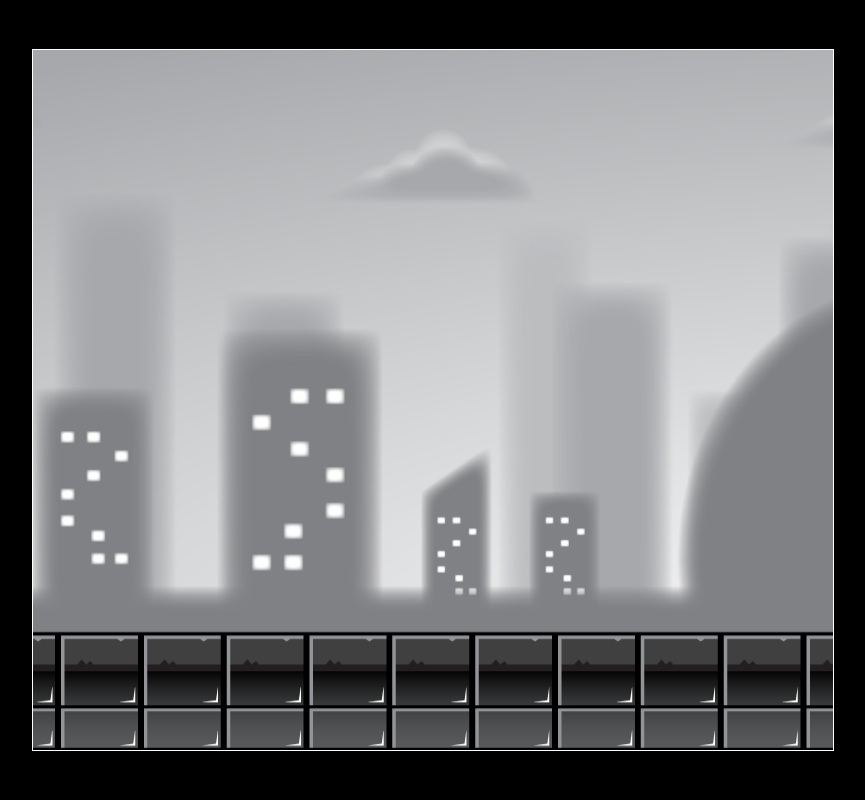
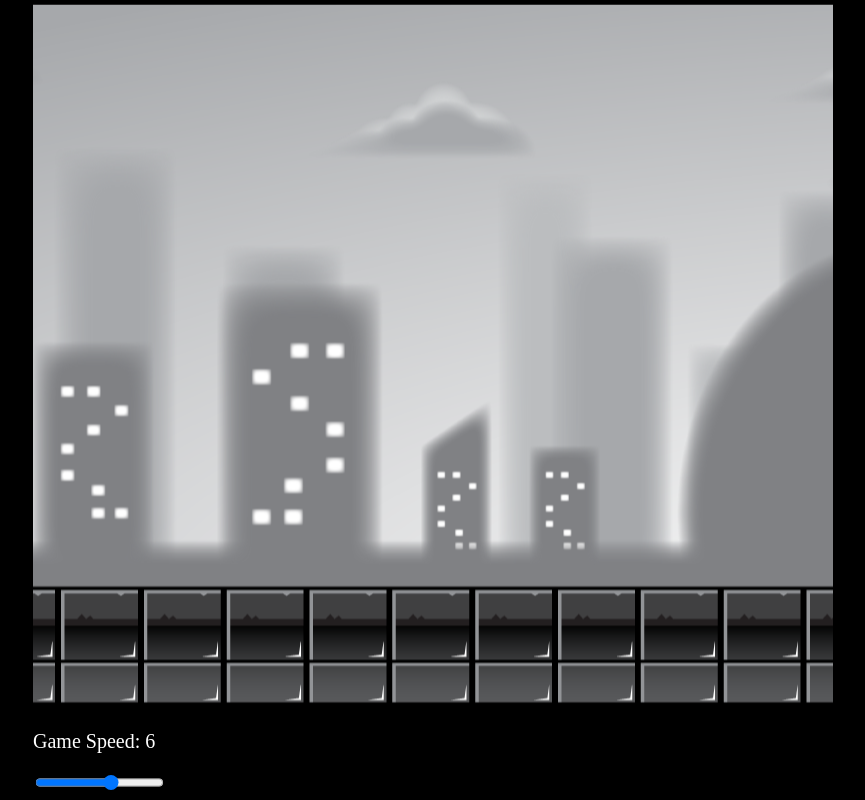
Before and after one commit to LupoArticoblu/vanilla-js-parallax, a plain HTML site: page index.html in a window 1280 px wide. Shown: the whole page, without its empty margins (207-1072 px from the left). Drawn offline with Linux system fonts and the light colour scheme; animation ran at ten frames a second.

Commit message:
parallax effect bkg con changeSpeed

```diff
--- a/index.html
+++ b/index.html
@@ -8,7 +8,11 @@
   <title>Parallax bkg</title>
 </head>
 <body>
-  <canvas id="canvas1"></canvas>
+  <div class="container">
+    <canvas id="canvas1"></canvas>
+    <p>Game Speed: <span id="gameSpeed"></span></p>
+    <input type="range" min="0" max="10" value="4" class="slider" id="gameSpeedRange">
+  </div>
 </body>
   <script src="script.js"></script>
 </html>
--- a/script.js
+++ b/script.js
@@ -22,9 +22,12 @@ backgroundLayer5.src = './backgrounds/layer-5.png';
 
 // let x = 0;
 // let x2 = 2400;
+const slider = document.getElementById('gameSpeedRange');
+slider.value = speedGame;
 
+const gameSpeed = document.getElementById('gameSpeed');
+gameSpeed.innerHTML = speedGame;
 
-/*==================Array==================== */
 
 
 /*==================Classi==================== */
@@ -84,6 +87,11 @@ const layer4 = new Layer(backgroundLayer4, 0.8);
 const layer5 = new Layer(backgroundLayer5, 1);
 
 /*==================Funzioni==================== */
+slider.addEventListener('change', function(event){
+  speedGame = event.target.value;
+  gameSpeed.innerHTML = speedGame;
+});
+
 function animate(){
   ctx.clearRect(0, 0, CANVAS_WIDTH, CANVAS_HEIGHT);
 
--- a/style.css
+++ b/style.css
@@ -2,12 +2,20 @@ body{
   background: #000;
 }
 
-#canvas1{
+.container{
   position: absolute;
-  border: 1px solid #fff;
-  transform: translate(-50%,-50%);
+  width: 800px;
   top: 50%;
   left: 50%;
+  transform: translate(-50%,-50%);
+  font-size: 20px;
+}
+
+#canvas1{
+  position: relative;
   width: 800px;
   height: 700px;
 }
+p{
+  color: #fff;
+}
```
